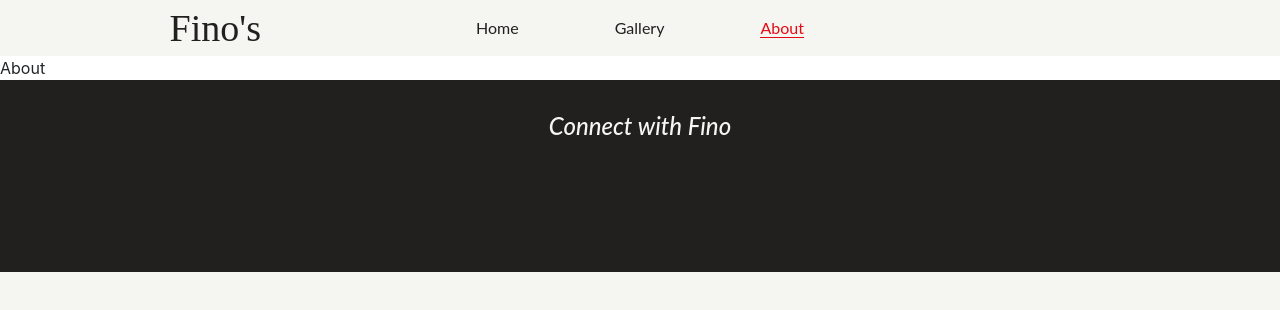
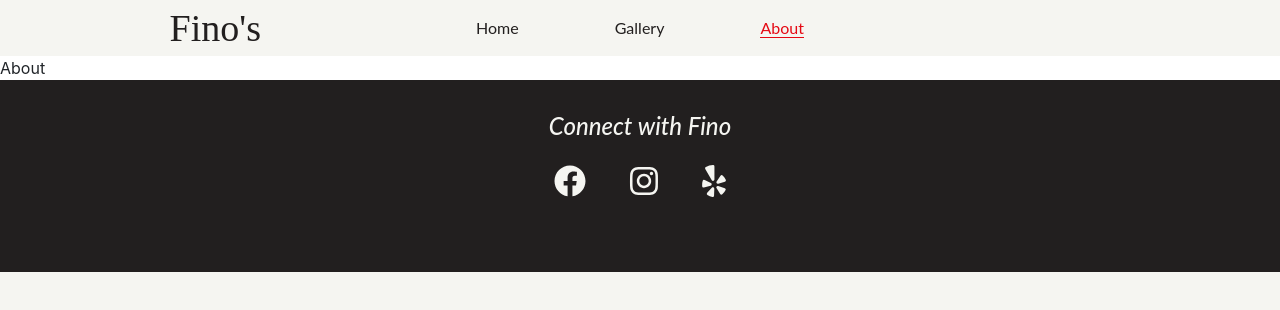
Before and after one commit to moonjason/fino-barbershop, a React (Create React App) app in the folder client/: page /about in a window 1280 px wide. Shown: the top 310 px of the page. Built offline with nearby package versions, Linux system fonts and the light colour scheme; a web font is replaced by a local one.

Commit message:
add icons to footer

```diff
--- a/client/src/components/Footer/footer.js
+++ b/client/src/components/Footer/footer.js
@@ -7,7 +7,11 @@ const Footer = () => {
         <div className="footer-container">
             <div className="footer__socials">
                 <h3 className="footer--connect"><em>Connect with Fino</em></h3>
-
+                <div className="footer__icons__container">
+                    <FontAwesomeIcon className="footer--icon" size="2x" icon={['fab', 'facebook']}/>
+                    <FontAwesomeIcon className="footer--icon" size="2x" icon={['fab', 'instagram']}/>
+                    <FontAwesomeIcon className="footer--icon" size="2x" icon={['fab', 'yelp']}/>
+                </div>
             </div>
         </div>
     )
--- a/client/src/index.css
+++ b/client/src/index.css
@@ -142,13 +142,23 @@ html {
 .footer__socials {
     padding-top: 4vh;
     display: flex;
-    justify-content: center;
+    flex-direction: column;
+    align-items: center;
 }
 
 .footer--connect {
     font-family: 'Lato', sans-serif;
     font-size: 1.5rem;
     color: #f5f5f1;
+}
+
+.footer__icons__container{
+    margin: 2vh auto;
+    color: #f5f5f1;
+}
+
+.footer--icon {
+    margin: 0 22px;
 }
 
 @media only screen and (min-width: 767px) {
```
